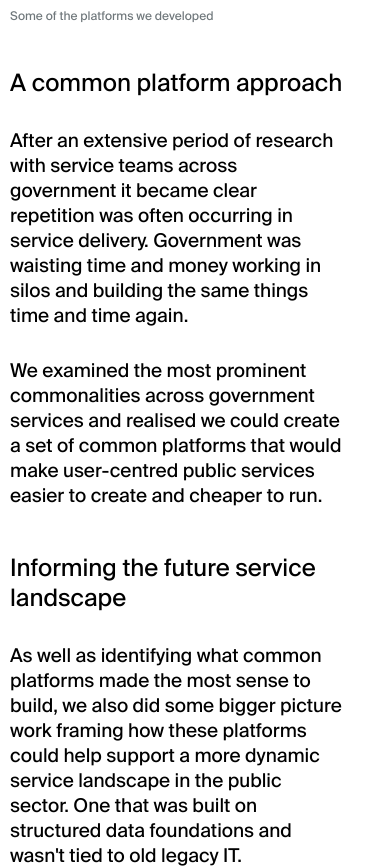
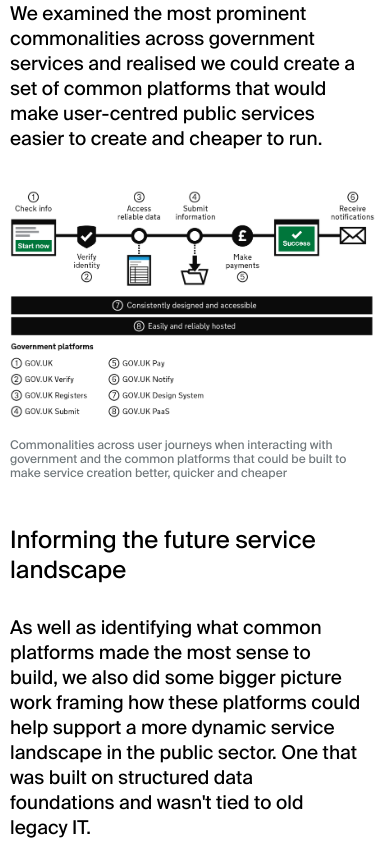
Before and after one commit to stephenjoe1/loft27design, a PHP site: page /project-gaap.html in a window 390 px wide. Shown: the part 553-1420 px from the top of the page. Run offline with PHP 8.4, Linux system fonts and the light colour scheme; some libraries are stand-ins or nearby versions.

Commit message:
added diagram to GaaP page

```diff
--- a/css/main.css
+++ b/css/main.css
@@ -769,6 +769,10 @@ a:hover {
 
 }
 
+.project-intro p {
+	width:95%;
+}
+
 
 
 }
--- a/project-gaap.html
+++ b/project-gaap.html
@@ -24,19 +24,17 @@
 			<div class="project-intro">
 				<h1>Government <br> as a Platform<span class="project-link">— <a href="https://governmentasaplatform.blog.gov.uk/">VISIT THE GAAP BLOG</a></span></h1>
 
-				<img src="images/gaap-screens.png">
-				<div class="credit"><p>Some of the platforms we developed</p></div>
-
 				<h2>A common platform approach</h2>
 					<p>After an extensive period of research with service teams across government it became clear repetition was often occurring in service delivery. Government was waisting time and money working in silos and building the same things time and time again.</p>
 
 					<p>We examined the most prominent commonalities across government services and realised we could create a set of common platforms that would make user-centred public services easier to create and cheaper to run.</p>
+					<img src="images/gaap-end-to-end-1.png">
+				<div class="credit"><p>Commonalities across user journeys when interacting with government and the common platforms that could be built to make service creation better, quicker and cheaper</p></div>
 
 				<h2>Informing the future service landscape</h2>
 					<p>As well as identifying what common platforms made the most sense to build, we also did some bigger picture work framing how these platforms could help support a more dynamic service landscape in the public sector. One that was built on structured data foundations and wasn't tied to old legacy IT.</p>
 
 				<img src="images/idealgov-1.png">
-				<!-- <img src="images/Idealgov-2.png"> -->
 				<div class="credit"><p>Sketching the vision for common platforms and where they fit within a more dynamic future service landscape</p></div>
 
 				<h2>Creating a series of start-up teams</h2>
@@ -46,11 +44,13 @@
 
 				<img src="images/gaap-team.jpg">
 				<div class="credit"><p>The GOV.UK Notify multidisciplinary team</p></div>
+				<img src="images/gaap-screens.png">
+				<div class="credit"><p>Some of the platforms we developed</p></div>
 
 				<h2>Focusing on adoption</h2>
 					<p>We realised early on that ease of adoption was key to service teams using our platforms. We invested a lot of time researching potential blockers to adoption across the platforms and prioritised features based on user needs.</p>
 
-					<p>These common platforms are now used by nearly a thousand services around government. They save tax-payer money and offer a better experience for users. They also save the teams building government services a lot of time, allowing them to focus on the problems bespoke to their service.</p>
+					<p>These common platforms are now used by thousands of services around government. They save tax-payer money and offer a better experience for users. They also save the teams building government services a lot of time, allowing them to focus on the problems bespoke to their service.</p>
 
 
 			<img src="images/gaap-benefits.jpg">
```
Also changed, not shown: images/gaap-end-to-end-1.png (added), images/gaap-end-to-end-4.png (added), images/gaap-end-to-end.png (added).
